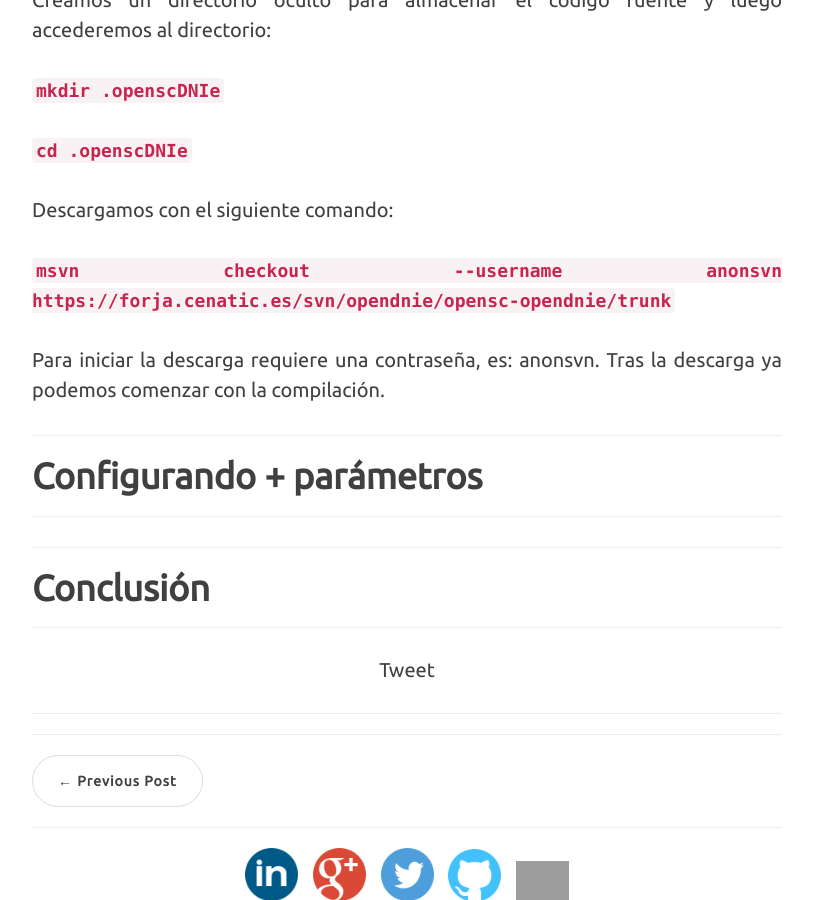
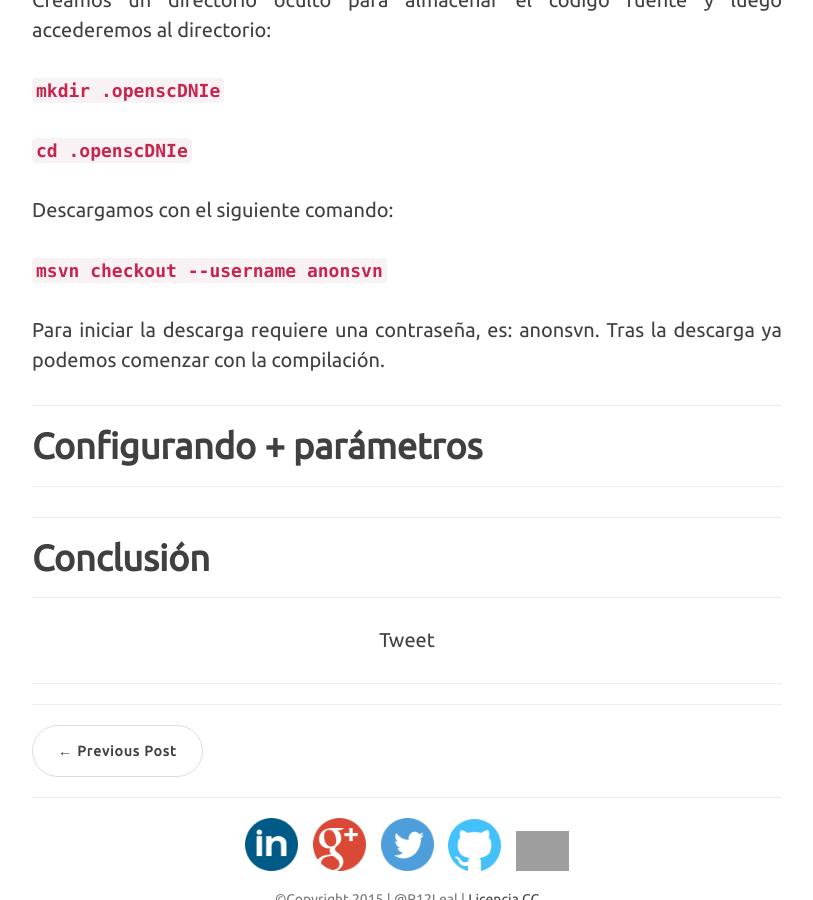
Before and after one commit to R12Leal/R12Leal.github.io, a Jekyll site: the page built from _posts/2015-10-15-dnie-ubuntu.markdown, in a window 1280 px wide and 900 px high, scrolled down 4180 px. Shown: the whole window, without its empty margins (233-1046 px from the left). Built offline with Jekyll 4.4.1, drawn with Linux system fonts in a browser that asks for light colours; nearby versions of some CDN libraries; comment, search, counter and statistics services are not loaded; some of the changed lines change nothing that is shown.

Commit message:
Update 09/11/2015

```diff
--- a/_posts/2015-10-15-dnie-ubuntu.markdown
+++ b/_posts/2015-10-15-dnie-ubuntu.markdown
@@ -57,7 +57,7 @@ header-img: 	"img/post/post_dnie/dnie-linux.jpg"
 <p><strong><code>mkdir .openscDNIe</code></strong></p>
 <p><strong><code>cd .openscDNIe</code></strong></p>
 <p>Descargamos con el siguiente comando:</p>
-<p><strong><code>msvn checkout --username anonsvn https://forja.cenatic.es/svn/opendnie/opensc-opendnie/trunk</code></strong></p>
+<p><strong><code>msvn checkout --username anonsvn</code></strong></p>
 <p>Para iniciar la descarga requiere una contraseña, es: anonsvn. Tras la descarga ya podemos comenzar con la compilación.</p>
 <p></p>
 <hr />
```
